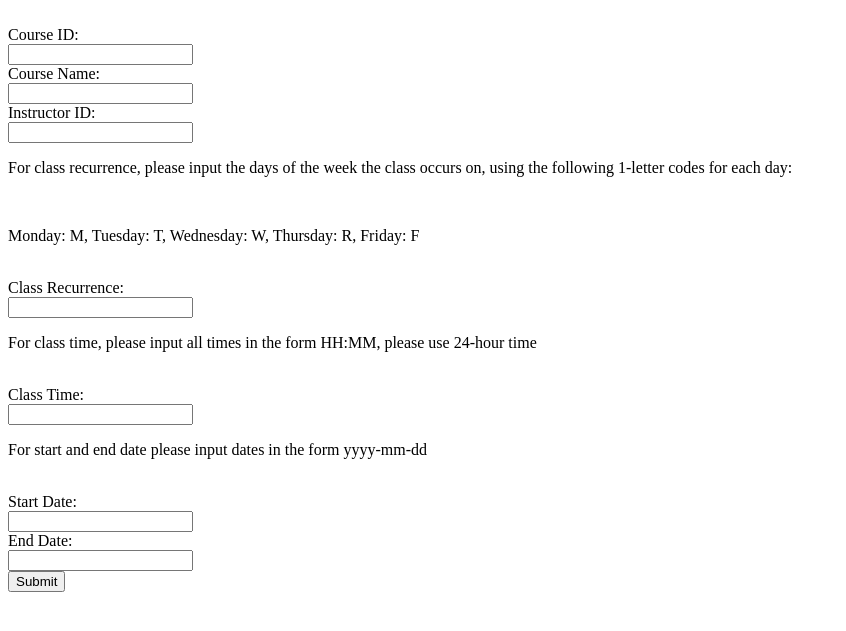
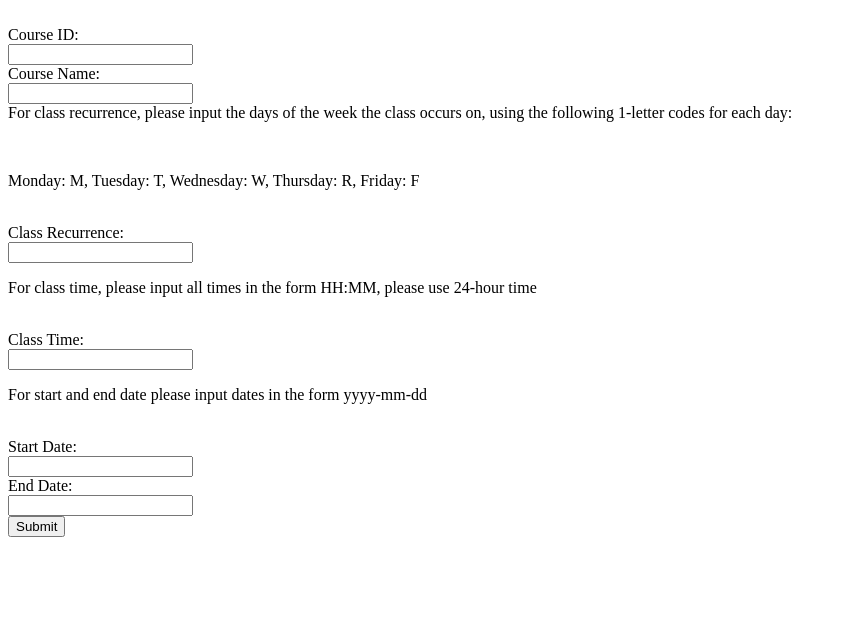
Before and after one commit to CMSC-13600-Data-Engineering/CMSC13600_Hitchings_Taylor, a Django app: page /app/create/ in a window 1280 px wide. Shown: the top 631 px of the page, without its empty margins (0-846 px from the left). Run offline with Django 4.2, Linux system fonts and the light colour scheme; a user stored in the database is signed in; data comes from the database, SQL or seed files in the repository.

Commit message:
Update addcourse.html

```diff
--- a/attendancechimp/templates/addcourse.html
+++ b/attendancechimp/templates/addcourse.html
@@ -5,8 +5,7 @@
   <input type="text" id="courseid" name="courseid"><br>
   <label for="course_name">Course Name:</label><br>
   <input type="text" id="course_name" name="course_name"><br>
-  <label for="instructorid">Instructor ID:</label><br>
-  <input type="number" id="instructorid" name="instructorid"><br>
+  <input type="hidden" name="instructorid" value="{{instructorid }}"
   <p>For class recurrence, please input the days of the week the class occurs on, using the following 1-letter codes for each day:</p><br>
   <p>Monday: M, Tuesday: T, Wednesday: W, Thursday: R, Friday: F</p><br>
   <label for="recurrence">Class Recurrence:</label><br>
```
